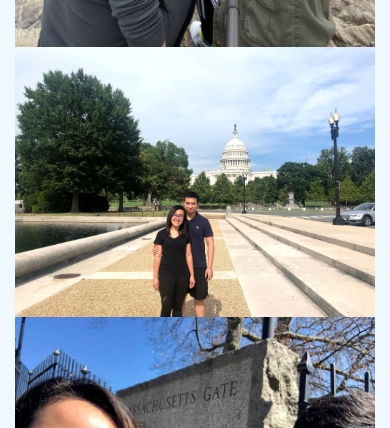
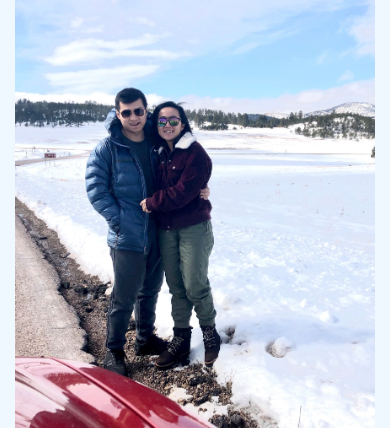
Before and after one commit to quananhle/django-wedding, a Django app: page /home/save-the-dates in a window 390 px wide. Shown: the part 832-1260 px from the top of the page. Run offline with Django 3.2, Linux system fonts and the light colour scheme; some libraries are stand-ins or nearby versions.

Commit message:
Add photos for Save the Dates photo slider

```diff
--- a/bigday/templates/partials/misc.html
+++ b/bigday/templates/partials/misc.html
@@ -40,57 +40,86 @@
         <div class="container-fluid">
             <div class="row">
                 <div class="col-md-12 text-center">
-                    <h3 class="header">Wedding Pics</h3>
+                    <h3 class="header">Memory</h3>
                 </div>
             </div>
             <div class="row">
                 <div class="col-md-2">
-                    <a class="fancybox" rel="group" href="{% static 'bigday/images/engagement/Amazon-Seattle-WA.jpg' %}">
-                        <div class="img-wrap">
-                            <div class="overlay">
-                                <i class="fa fa-search"></i>
-                            </div>
-                            <img src="{% static 'bigday/images/engagement/Amazon-Seattle-WA.jpg' %}" alt=""/>
-                        </div>
-                    </a>
-                </div>
-                <div class="col-md-2">
-                    <a class="fancybox" rel="group" href="{% static 'bigday/images/engagement/Portland-ME.jpg' %}">
-                        <div class="img-wrap">
-                            <div class="overlay">
-                                <i class="fa fa-search"></i>
-                            </div>
-                            <img src="{% static 'bigday/images/engagement/Portland-ME.jpg' %}" alt=""/>
-                        </div>
-                    </a>
-                </div>
-                <div class="col-md-2">
-                    <a class="fancybox" rel="group" href="{% static 'bigday/images/engagement/DC.jpg' %}">
-                        <div class="img-wrap">
-                            <div class="overlay">
-                                <i class="fa fa-search"></i>
-                            </div>
-                            <img src="{% static 'bigday/images/engagement/DC.jpg' %}" alt=""/>
-                        </div>
-                    </a>
-                </div>
-                <div class="col-md-2">
-                    <a class="fancybox" rel="group" href="{% static 'bigday/images/engagement/Boston-1-MA.jpg' %}">
-                        <div class="img-wrap">
-                            <div class="overlay">
-                                <i class="fa fa-search"></i>
-                            </div>
-                            <img src="{% static 'bigday/images/engagement/Boston-1-MA.jpg' %}" alt=""/>
-                        </div>
-                    </a>
-                </div>
-                <div class="col-md-2">
-                    <a class="fancybox" rel="group" href="{% static 'bigday/images/engagement/RapidCity-SD.jpg' %}">
+                    <a class="fancybox" rel="group" href="{% static 'bigday/images/engagement/Boston-MA.jpg' %}">
                         <div class="img-wrap">
                             <div class="overlay">
                                 <i class="fa fa-search"></i>
                             </div>
                             <img src="{% static 'bigday/images/engagement/RapidCity-SD.jpg' %}" alt=""/>
+                        </div>
+                    </a>
+                </div>
+                <div class="col-md-2">
+                    <a class="fancybox" rel="group" href="{% static 'bigday/images/engagement/Boston-MA.jpg' %}">
+                        <div class="img-wrap">
+                            <div class="overlay">
+                                <i class="fa fa-search"></i>
+                            </div>
+                            <img src="{% static 'bigday/images/engagement/Boston-MA.jpg' %}" alt=""/>
+                        </div>
+                    </a>
+                </div>
+                <div class="col-md-2">
+                    <a class="fancybox" rel="group" href="{% static 'bigday/images/engagement/Boston-MA.jpg' %}">
+                        <div class="img-wrap">
+                            <div class="overlay">
+                                <i class="fa fa-search"></i>
+                            </div>
+                            <img src="{% static 'bigday/images/engagement/RapidCity-SD.jpg' %}" alt=""/>
+                        </div>
+                    </a>
+                </div>
+                <div class="col-md-2">
+                    <a class="fancybox" rel="group" href="{% static 'bigday/images/engagement/Boston-MA.jpg' %}">
+                        <div class="img-wrap">
+                            <div class="overlay">
+                                <i class="fa fa-search"></i>
+                            </div>
+                            <img src="{% static 'bigday/images/engagement/Boston-MA.jpg' %}" alt=""/>
+                        </div>
+                    </a>
+                </div>
+                <div class="col-md-2">
+                    <a class="fancybox" rel="group" href="{% static 'bigday/images/engagement/Boston-MA.jpg' %}">
+                        <div class="img-wrap">
+                            <div class="overlay">
+                                <i class="fa fa-search"></i>
+                            </div>
+                            <img src="{% static 'bigday/images/engagement/RapidCity-SD.jpg' %}" alt=""/>
+                        </div>
+                    </a>
+                </div>
+                <div class="col-md-2">
+                    <a class="fancybox" rel="group" href="{% static 'bigday/images/engagement/Boston-MA.jpg' %}">
+                        <div class="img-wrap">
+                            <div class="overlay">
+                                <i class="fa fa-search"></i>
+                            </div>
+                            <img src="{% static 'bigday/images/engagement/Boston-MA.jpg' %}" alt=""/>
+                        </div>
+                    </a>
+                </div>
+            </div>
+        </div>
+        <div class="container">
+            <div class="row hidden-lg hidden-md hidden-xs">
+                <div class="col-xs-12 section-border section-padding"></div>
+            </div>
+        </div>
+        <div class="container-fluid">
+            <div class="row">
+                <div class="col-md-2">
+                    <a class="fancybox" rel="group" href="{% static 'bigday/images/engagement/Boston-MA.jpg' %}">
+                        <div class="img-wrap">
+                            <div class="overlay">
+                                <i class="fa fa-search"></i>
+                            </div>
+                            <img src="{% static 'bigday/images/engagement/Boston-MA.jpg' %}" alt=""/>
                         </div>
                     </a>
                 </div>
@@ -144,11 +173,6 @@
                         </div>
                     </a>
                 </div>
-            </div>
-        </div>
-        <div class="container">
-            <div class="row hidden-lg hidden-md hidden-xs">
-                <div class="col-xs-12 section-border section-padding"></div>
             </div>
         </div>
     </section>
```
Also changed, not shown: bigday/static/bigday/images/engagement/BigSur-CA.jpg (added), bigday/static/bigday/images/engagement/BlueRidgeParkway-NC.jpg (added), bigday/static/bigday/images/engagement/Boston-1-MA.jpg (deleted), bigday/static/bigday/images/engagement/DC.jpg (deleted), bigday/static/bigday/images/engagement/Destin-FL-1.jpg (added), bigday/static/bigday/images/engagement/NewOrleans-LA.jpg (added), bigday/static/bigday/images/engagement/Niagara-NY.jpg (added), bigday/static/bigday/images/engagement/Tampa-FL.jpg (added), 8 other files.
